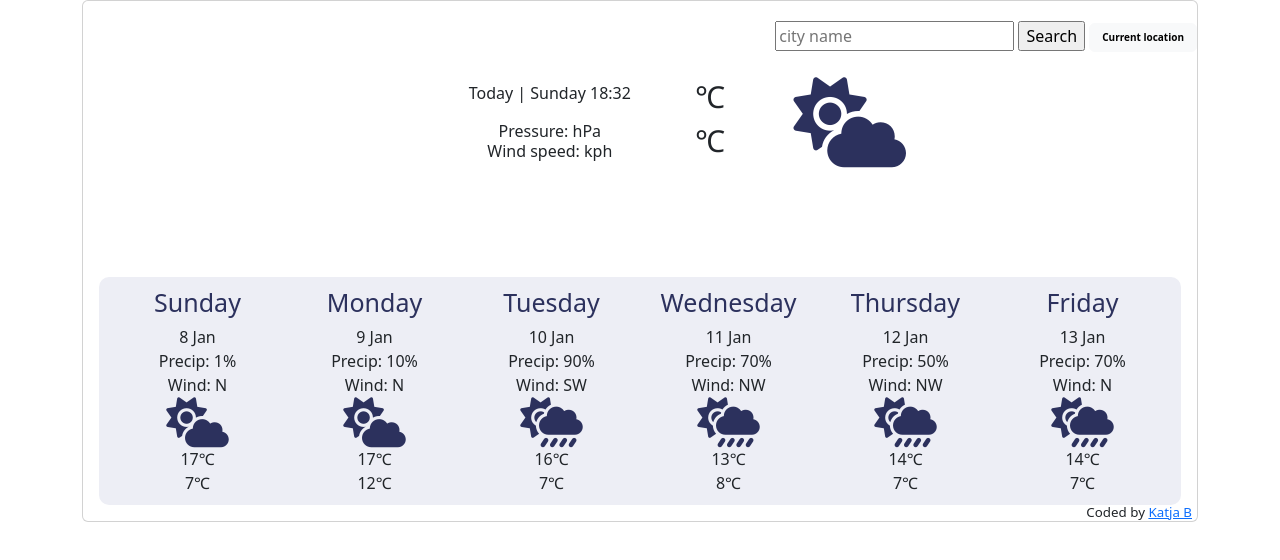
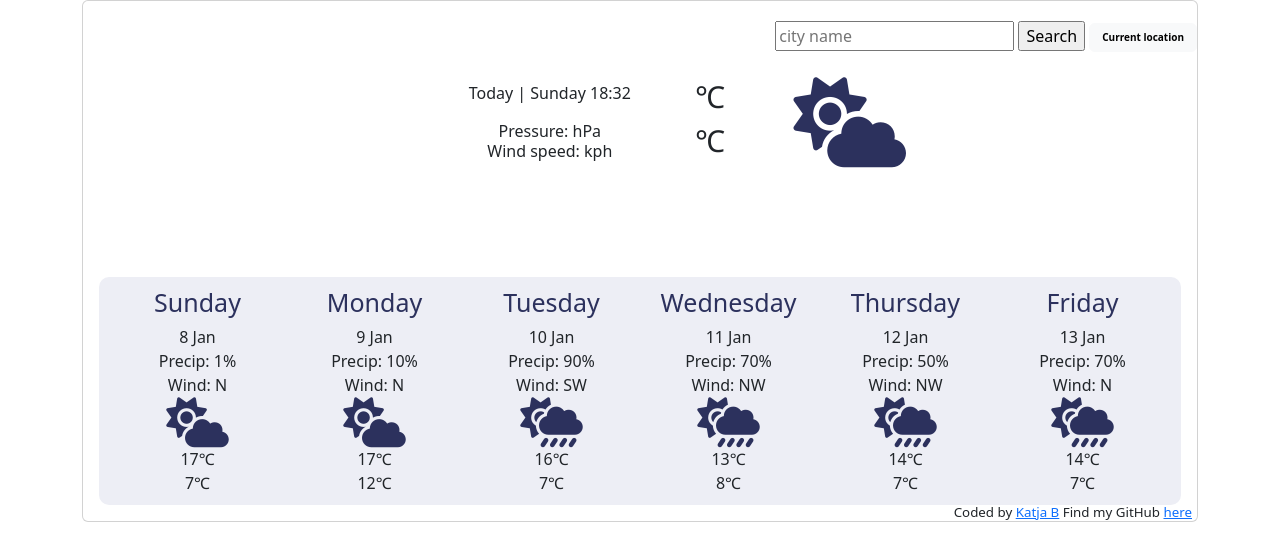
Before and after one commit to katjabadanjak/SheCodes-week5-Homework, a plain HTML site: page index.html in a window 1280 px wide. Drawn offline with nearby package versions, Linux system fonts and the light colour scheme; files that its build step writes are made by us from their sources; no server answers.

Commit message:
Added Github link

```diff
--- a/index.html
+++ b/index.html
@@ -170,6 +170,10 @@
               target="_blank"
               >Katja B</a
             >
+            Find my GitHub
+            <a href="https://github.com/katjabadanjak/SheCodes-week5-Homework"
+              >here</a
+            >
           </footer>
         </div>
       </div>
```
